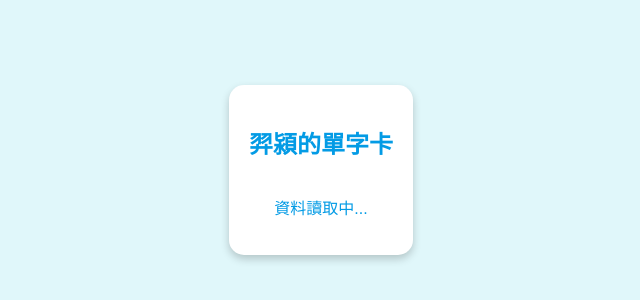
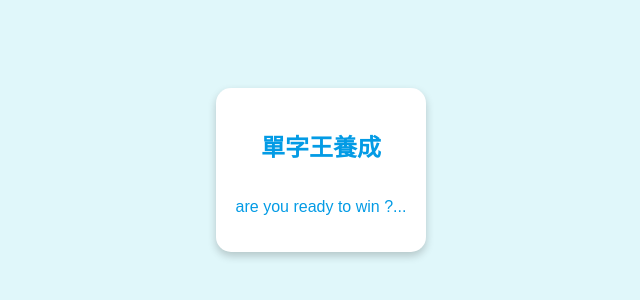
Before and after one commit to yiying0806/vocabulary, a plain HTML site: page index.html in a window 1280 px wide. Shown: the part 230-530 px from the top of the page, without its empty margins (319-959 px from the left). Drawn offline with nearby package versions, Linux system fonts and the light colour scheme; no server answers.

Commit message:
Update index.html

```diff
--- a/index.html
+++ b/index.html
@@ -75,10 +75,10 @@
 <body>
 
 <div id="container">
-  <h2 id="guidephy-text">羿潁的單字卡</h2>
+  <h2 id="guidephy-text">單字王養成</h2>
   <div class="button-group">
-    <p id="dataLoarding">資料讀取中...</p>
-    <button id="startButton" onclick="startLearning()">開始英文單字學習</button>
+    <p id="dataLoarding">are you ready to win ?...</p>
+    <button id="startButton" onclick="startLearning()">開始學習</button>
     <button id="addWordButton" onclick="showAddWordForm()">新增單字</button>
   </div>
 
```
